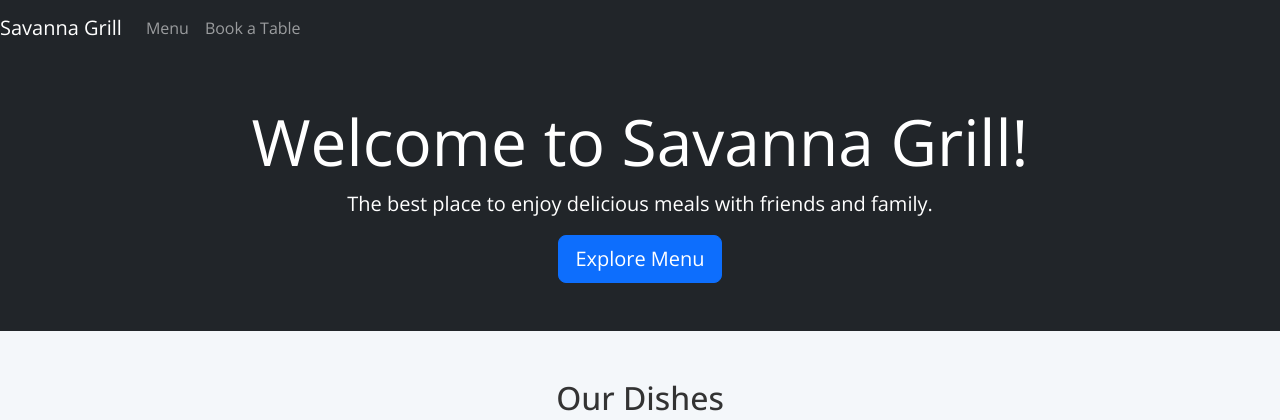
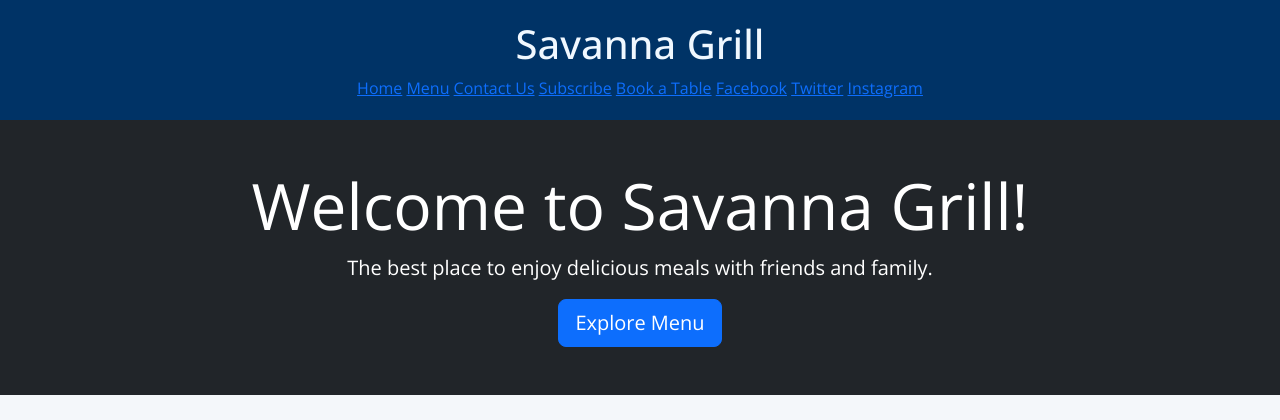
Before and after one commit to HazelHawadi/Savanna-Grill, a Django app: page / in a window 1280 px wide. Shown: the top 420 px of the page. Run offline with Django 5.2, Linux system fonts and the light colour scheme; some libraries are stand-ins or nearby versions; some web fonts are replaced.

Commit message:
Add contact us, subscribe and social links to the header

```diff
--- a/static/css/style.css
+++ b/static/css/style.css
@@ -9,3 +9,10 @@ body {
     margin: 0;
     padding: 0;
 }
+
+header {
+    background-color: #003366; /* Navy blue background */
+    color: #f0f8ff; /* Light blue text */
+    text-align: center;
+    padding: 20px 0;
+}
--- a/templates/base.html
+++ b/templates/base.html
@@ -20,14 +20,23 @@
 <body>
 
       <!-- Navigation Bar -->
-    <nav class="navbar navbar-expand-lg navbar-dark bg-dark">
-        <a class="navbar-brand" href="/">Savanna Grill</a>
-        <div class="collapse navbar-collapse">
-            <ul class="navbar-nav ml-auto">
-                <li class="nav-item"><a class="nav-link" href="/menu/">Menu</a></li>
-                <li class="nav-item"><a class="nav-link" href="/bookings/">Book a Table</a></li>
-            </ul>
+    <!-- Header with Contact, Subscribe, and Social Links -->
+    <header>
+        <div class="logo">
+            <h1>Savanna Grill</h1>
         </div>
+        <nav>
+            <a href="/">Home</a>
+            <a href="/menu">Menu</a>
+            <a href="/contact">Contact Us</a>
+            <a href="#subscribe">Subscribe</a>
+            <a href="/book-table">Book a Table</a>  <!-- Added link here -->
+            <a href="https://facebook.com" target="_blank">Facebook</a>
+            <a href="https://twitter.com" target="_blank">Twitter</a>
+            <a href="https://instagram.com" target="_blank">Instagram</a>
+        </nav>
+    </header>
+
     </nav>
 
     {% block content %}{% endblock %}
```
